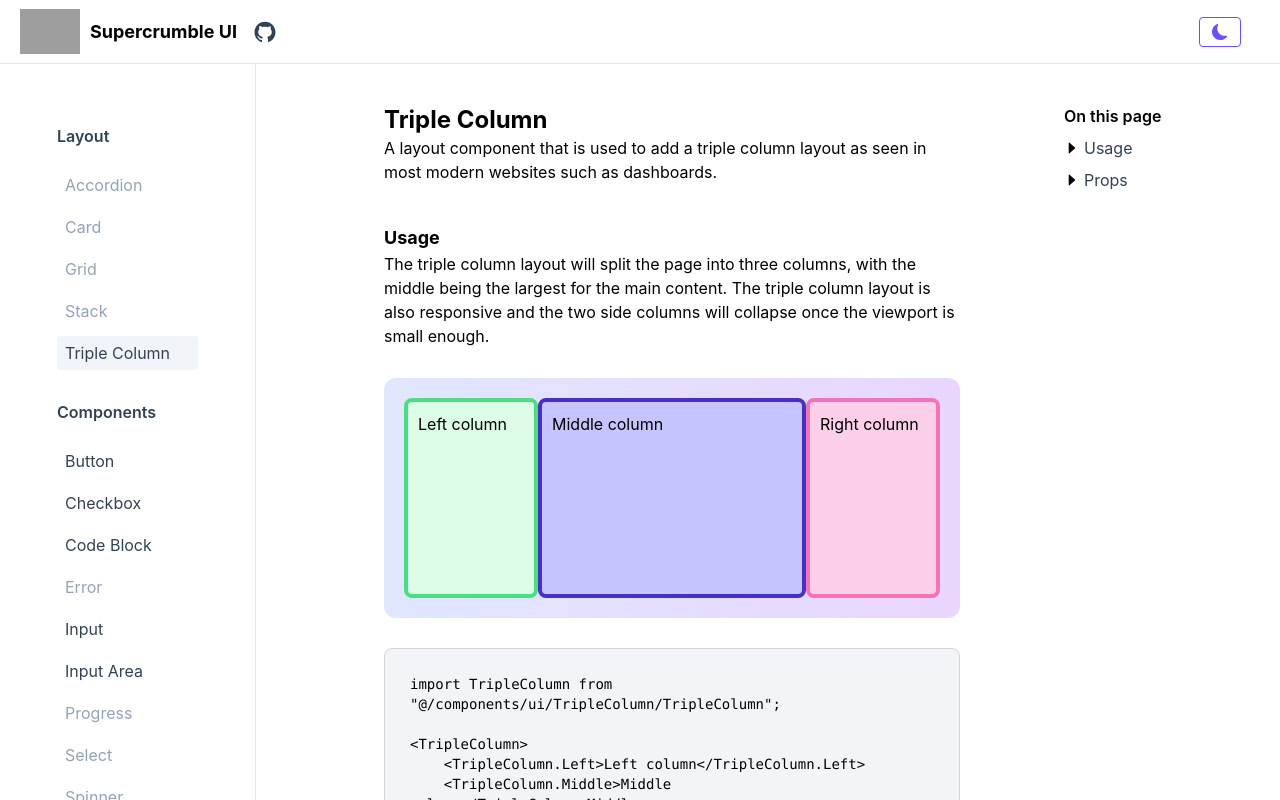
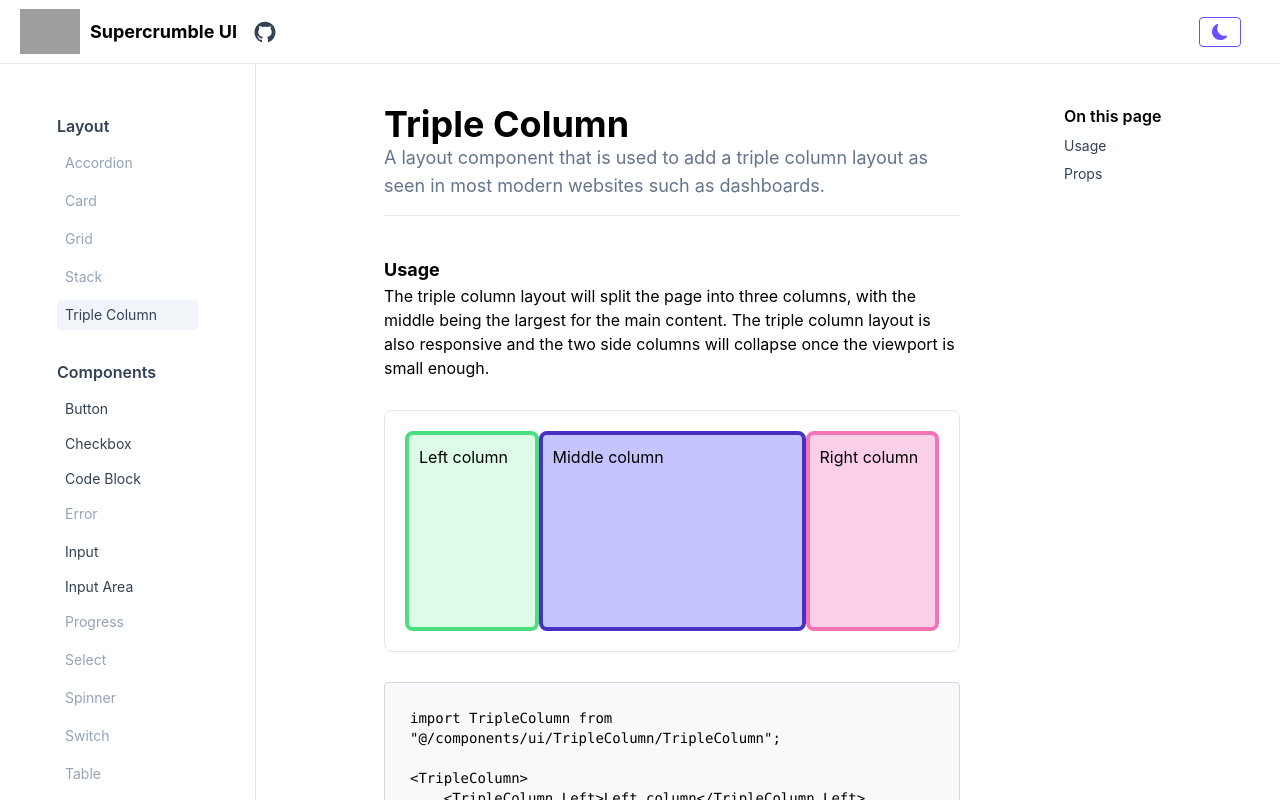
Before and after one commit to elijahnikov/ui, a Next.js app: page /triple-column in a window 1280 px wide. Shown: the top 800 px of the page. Built offline with nearby package versions, Linux system fonts and the light colour scheme; grey boxes are pictures that could not be loaded; a web font is replaced by a local one.

Commit message:
small changes to look and feel

```diff
--- a/package.json
+++ b/package.json
@@ -26,6 +26,8 @@
 		"react": "18.2.0",
 		"react-dom": "18.2.0",
 		"react-icons": "^4.8.0",
+		"rehype-pretty-code": "^0.9.5",
+		"shiki": "^0.14.2",
 		"tailwind-merge": "^1.9.1",
 		"typescript": "4.9.5"
 	},
--- a/src/components/common/ComponentsBar/ComponentsBar.tsx
+++ b/src/components/common/ComponentsBar/ComponentsBar.tsx
@@ -17,14 +17,14 @@ const ComponentsBar = () => {
     return (
         <div className="hidden lg:flex dark:border-gray-800 fixed overflow-y-scroll border-r-[1px] h-[92vh] min-w-[20%] w-[20%] dark:bg-black bg-white  mx-auto justify-center align-center p-[10px] float-left">
             <div className="mt-[40px] w-[60%] ">
-                <div className="mt-[10px] mb-[20px]">
+                <div className="mb-[20px]">
                     {componentMap.map(
                         (componentSection: ComponentSectionMapType) => (
                             <div
                                 className="mb-[30px]"
                                 key={componentSection.id}
                             >
-                                <div className="pb-[10px] mb-[10px]">
+                                <div className="pb-[10px]">
                                     <p className="font-semibold dark:text-white text-slate-700">
                                         {componentSection.title}
                                     </p>
@@ -43,14 +43,14 @@ const ComponentsBar = () => {
                                                         currentPath ===
                                                             component.href &&
                                                         "bg-slate-100 dark:bg-gray-800 rounded-md"
-                                                    } p-[5px] pl-[8px] mb-[8px] dark:text-white text-slate-700 hover:underline  flex align-center items-center`}
+                                                    } p-[5px] pl-[8px] mb-[5px] dark:text-white text-slate-700 hover:underline flex align-center text-sm items-center`}
                                                 >
                                                     <p>{component.title}</p>
                                                 </Link>
                                             ) : (
                                                 <div
                                                     key={component.id}
-                                                    className={`dark:text-slate-500 text-slate-400 cursor-not-allowed p-[5px] pl-[8px] mb-[8px] hover:underline  flex align-center items-center`}
+                                                    className={`dark:text-slate-500 text-sm text-slate-400 cursor-not-allowed p-[5px] pl-[8px] mb-[8px] hover:underline  flex align-center items-center`}
                                                 >
                                                     <p>{component.title}</p>
                                                 </div>
--- a/src/components/common/ExampleBlock/ExampleBlock.tsx
+++ b/src/components/common/ExampleBlock/ExampleBlock.tsx
@@ -8,7 +8,7 @@ const ExampleBlock = React.forwardRef<HTMLDivElement, ExampleBlockProps>(
     ({ children, className, ...props }) => {
         return (
             <div
-                className={`${className} bg-gradient-to-r dark:from-indigo-400 dark:to-purple-500 from-indigo-100 to-purple-200 mt-[30px] mb-[30px] p-5 rounded-xl`}
+                className={`${className} border-[1px] dark:border-slate-800 mt-[30px] mb-[30px] p-5 rounded-lg`}
                 {...props}
             >
                 {children}
--- a/src/components/common/PageBrowser/PageBrowser.tsx
+++ b/src/components/common/PageBrowser/PageBrowser.tsx
@@ -14,10 +14,9 @@ const PageBrowser = ({ menuMap }: PageBrowserProps) => {
             <div className="block space-y-2 w-full">
                 {menuMap.map((entry: MenuMap) => (
                     <div className="flex" key={entry.href}>
-                        <AiFillCaretRight className="mt-[4px] mr-[4px]" />
                         <Link
                             href={entry.href}
-                            className="hover:underline dark:text-slate-400 cursor-pointer text-slate-700"
+                            className="hover:underline dark:text-slate-400 cursor-pointer text-slate-700 text-sm"
                         >
                             {entry.label}
                         </Link>
--- a/src/components/common/PageHeader/PageHeader.tsx
+++ b/src/components/common/PageHeader/PageHeader.tsx
@@ -8,8 +8,11 @@ interface PageHeaderProps {
 const PageHeader = ({ title, description }: PageHeaderProps) => {
     return (
         <>
-            <h3>{title}</h3>
-            <p>{description}</p>
+            <h1>{title}</h1>
+            <p className="text-lg dark:text-slate-400 text-slate-500">
+                {description}
+            </p>
+            <div className="mt-[15px] dark:border-slate-700 border-b-[1px]" />
         </>
     );
 };
--- a/src/components/ui/CodeBlock/CodeBlock.tsx
+++ b/src/components/ui/CodeBlock/CodeBlock.tsx
@@ -13,7 +13,7 @@ const CodeBlock = ({ code, copyable = true }: CodeBlockProps) => {
     };
 
     return (
-        <div className="relative inline-block text-sm w-full flex-col dark:border-slate-600 dark:bg-slate-800 bg-gray-100 dark:text-white rounded-lg p-[25px] border-[1px] border-gray-300">
+        <div className="relative inline-block text-sm w-full flex-col dark:border-slate-600 dark:bg-slate-800 bg-sky-lightest dark:text-white rounded-md p-[25px] border-[1px] border-gray-300">
             <pre className="w-[95%] float-left">
                 <code className="whitespace-pre-wrap language-javascript">
                     {code}
```
